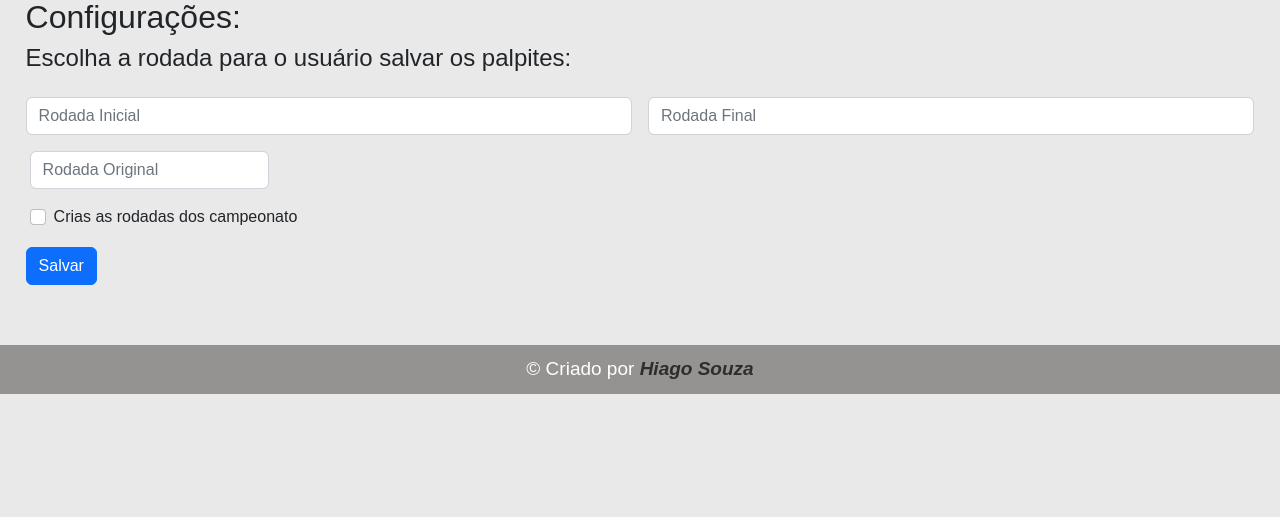
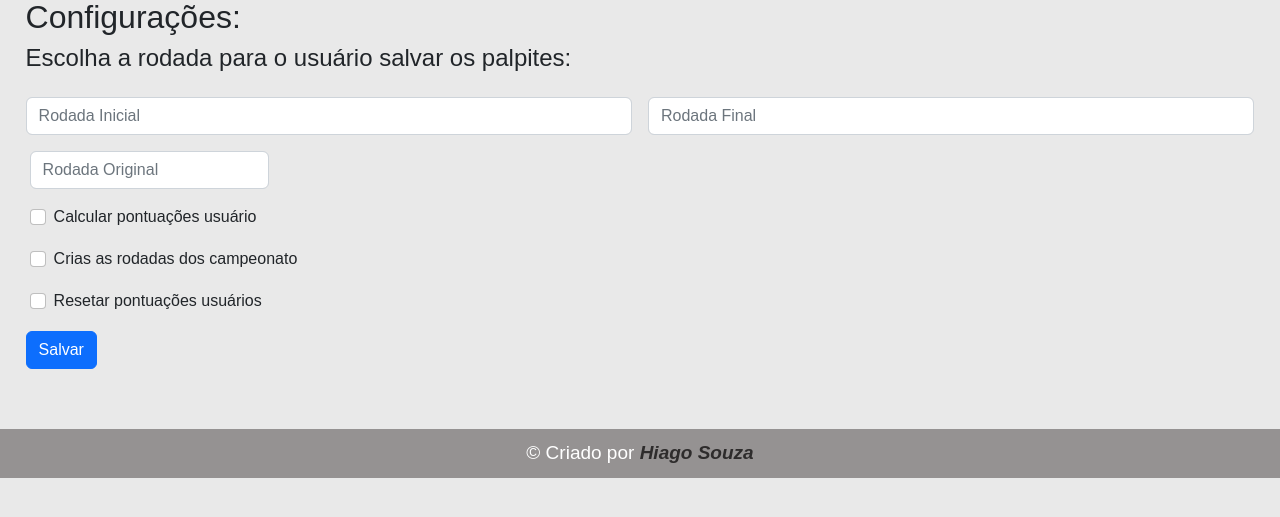
Before and after one commit to hiagospencer/bolao_brasileirao, a Django app: page /configuracoes in a window 1280 px wide. Shown: the part 156-673 px from the top of the page. Run offline with Django 5.2, Linux system fonts and the light colour scheme; a user stored in the database is signed in; some libraries are stand-ins or nearby versions; some web fonts are replaced.

Commit message:
alterando configuracoes.py

```diff
--- a/bolao/templates/autenticacao/login_bolao.html
+++ b/bolao/templates/autenticacao/login_bolao.html
@@ -45,6 +45,7 @@
 
                 <div class="entrar">
                     <p>Ainda não tem uma conta? <a href="{% url 'cadastro' %}">Crie uma.</a></p>
+                    <p><a href="{% url 'password_reset' %}">Esqueci minha senha</a></p>
                     <input type="submit" value="Entrar">
                 </div>
             </form>
--- a/bolao/templates/configuracoes.html
+++ b/bolao/templates/configuracoes.html
@@ -32,9 +32,31 @@
             <div class="row mt-3">
                 <div class="col">
                     <div class="form-check">
+                        <input class="form-check-input" type="checkbox" id="calcular_pontuacoes" name="calcular_pontuacoes">
+                        <label class="form-check-label" for="calcular_pontuacoes">
+                            Calcular pontuações usuário
+                        </label>
+                    </div>
+                </div>
+            </div>
+
+            <div class="row mt-3">
+                <div class="col">
+                    <div class="form-check">
                         <input class="form-check-input" type="checkbox" id="gridCheck1" name="criar_rodadas_campeonato">
                         <label class="form-check-label" for="gridCheck1">
                             Crias as rodadas dos campeonato
+                        </label>
+                    </div>
+                </div>
+            </div>
+
+            <div class="row mt-3">
+                <div class="col">
+                    <div class="form-check">
+                        <input class="form-check-input" type="checkbox" id="resetar_pontuacao" name="resetar_pontuacao">
+                        <label class="form-check-label" for="resetar_pontuacao">
+                            Resetar pontuações usuários
                         </label>
                     </div>
                 </div>
--- a/bolao/urls.py
+++ b/bolao/urls.py
@@ -1,4 +1,5 @@
 from django.urls import path
+from django.contrib.auth import views
 from .views import *
 
 urlpatterns = [
@@ -13,4 +14,12 @@ urlpatterns = [
     path('login', login_bolao, name='login_bolao'),
     path('cadastro', cadastro, name='cadastro'),
     path('logout', fazer_logout, name='logout'),
+
+    # reset senha
+    path("password_change/", views.PasswordChangeView.as_view(), name="password_change"),
+    path("password_change/done/", views.PasswordChangeDoneView.as_view(), name="password_change_done"),
+    path("password_reset/", views.PasswordResetView.as_view(), name="password_reset"),
+    path("password_reset/done/", views.PasswordResetDoneView.as_view(), name="password_reset_done"),
+    path("reset/<uidb64>/<token>/", views.PasswordResetConfirmView.as_view(), name="password_reset_confirm"),
+    path("reset/done/", views.PasswordResetCompleteView.as_view(), name="password_reset_complete"),
 ]
--- a/bolao/views.py
+++ b/bolao/views.py
@@ -17,7 +17,8 @@ def homepage(request):
         user = request.user
         usuarios = Classificacao.objects.filter(usuario__pagamento=True).order_by('-pontos', '-placar_exato', '-vitorias', '-empates')
 
-        calcular_pontuacao(user)
+        thread = threading.Thread(target=calcular_pontuacao(user))
+        thread.start()
         context = {'usuarios':usuarios}
         return render(request, 'index.html',context)
     else:
@@ -128,15 +129,23 @@ def regras(request):
 
 @user_passes_test(lambda u: u.is_superuser)
 def configuracoes(request):
+    user = request.user
     if request.method == 'POST':
         rodada_inicial = request.POST.get('rodada_inicial')
         rodada_final = request.POST.get('rodada_final')
         rodada_original = request.POST.get('rodada_original')
         criar_rodadas = request.POST.get('criar_rodadas_campeonato')
+        resetar_pontuacao = request.POST.get('resetar_pontuacao')
+
 
         if rodada_original:
             thread = threading.Thread(target=salvar_rodada_original(rodada_original))
             thread.start()
+
+        if resetar_pontuacao:
+            thread = threading.Thread(target=resetar_pontuacao_usuarios())
+            thread.start()
+
 
         if criar_rodadas:
             if Rodada.objects.exists():
@@ -151,7 +160,7 @@ def configuracoes(request):
             print("Checkbox desativo")
         # verificando se tem rodadas no inputs e salvando no banco de dados
         if rodada_inicial and rodada_final:
-            if int(rodada_inicial) >= int(rodada_final) or int(rodada_final) > 38:
+            if int(rodada_inicial) >= int(rodada_final) or int(rodada_final) > 39:
                 messages.error(request, 'A rodada inicial não pode ser maior ou igual que a rodada final. Rodada final não poede ser maior que 38')
                 return redirect('configuracoes')
             else:
--- a/static/css/style.css
+++ b/static/css/style.css
@@ -269,6 +269,8 @@ tr:hover {
   display: flex;
   align-items: center;
 }
+
+
 
 /* ========================== fim da Classificação ====================== */
 
```
Also changed, not shown: arquivo.txt (+1 -6 lines), bolao/templates/index.html (+6 -6 lines), bolao/utils.py (+22 -3 lines), core/settings.py (+16 -1 lines), db.sqlite3.
